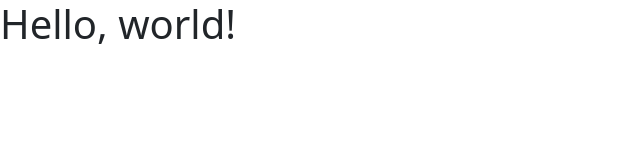
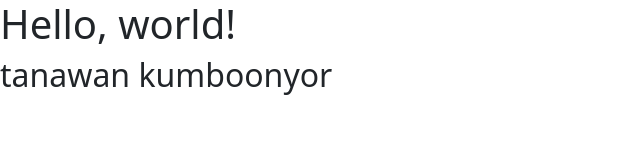
Before and after one commit to JAKERJAMJ/fish, a plain HTML site: page index.html in a window 1280 px wide. Shown: the whole page, without its empty margins (0-640 px from the left). Drawn offline with nearby package versions, Linux system fonts and the light colour scheme.

Commit message:
first commit

```diff
--- a/index.html
+++ b/index.html
@@ -8,6 +8,7 @@
   </head>
   <body>
     <h1>Hello, world!</h1>
+    <h2>tanawan kumboonyor</h2>
     <script src="https://cdn.jsdelivr.net/npm/bootstrap@5.3.3/dist/js/bootstrap.bundle.min.js" integrity="sha384-YvpcrYf0tY3lHB60NNkmXc5s9fDVZLESaAA55NDzOxhy9GkcIdslK1eN7N6jIeHz" crossorigin="anonymous"></script>
   </body>
 </html>
```
